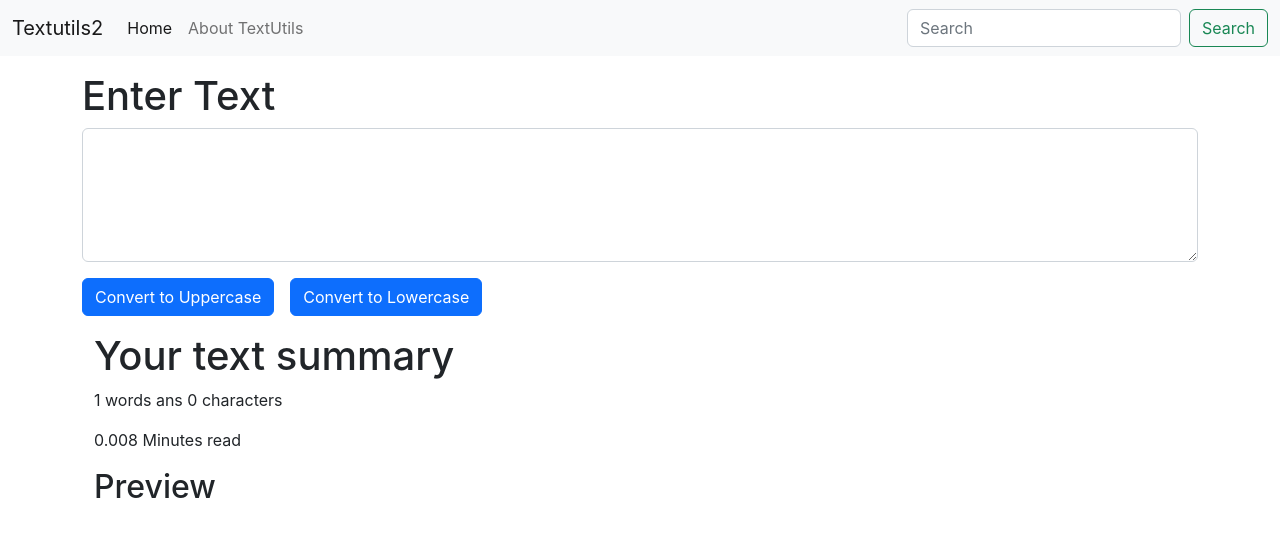
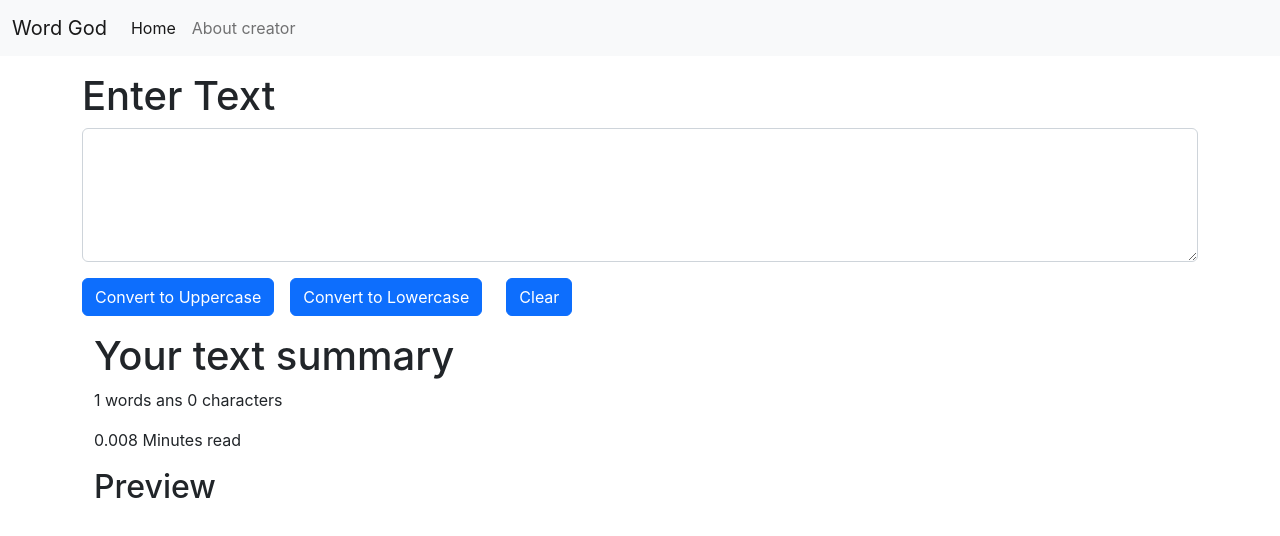
Before and after one commit to Aditya-x/wordAnalyzer, a React (Create React App) app: page / in a window 1280 px wide. Shown: the top 536 px of the page. Built offline with nearby package versions, Linux system fonts and the light colour scheme.

Commit message:
Added clear button and edited readme removed search bar

```diff
--- a/src/App.js
+++ b/src/App.js
@@ -5,7 +5,7 @@ import Textform from './components/Textform';
 function App() {
   return (
     <>
-<Navbar title = "Textutils2"  aboutText= "About TextUtils"/>
+<Navbar title = "Word God"  aboutText= "About creator"/>
 <div className="container  my-3">
 <Textform heading="Enter Text"/>
 </div>
--- a/src/components/Navbar.js
+++ b/src/components/Navbar.js
@@ -32,17 +32,7 @@ export default function Navbar(props) {
                                 </a>
                             </li>
                         </ul>
-                        <form className="d-flex" role="search">
-                            <input
-                                className="form-control me-2"
-                                type="search"
-                                placeholder="Search"
-                                aria-label="Search"
-                            />
-                            <button className="btn btn-outline-success" type="submit">
-                                Search
-                            </button>
-                        </form>
+
                     </div>
                 </div>
             </nav>
--- a/src/components/Textform.js
+++ b/src/components/Textform.js
@@ -9,6 +9,10 @@ export default function Textform(props) {
     }
     const handleLowClick = () =>{
         let newtext = text.toLocaleLowerCase()
+        setText(newtext)
+    }
+    const handleClearClick = () =>{
+        let newtext = text.replace(text, '');
         setText(newtext)
     }
 
@@ -27,6 +31,7 @@ export default function Textform(props) {
             </div>
                 <button className="btn btn-primary" onClick={handleUpClick}>Convert to Uppercase</button>
                 <button className="btn btn-primary mx-3" onClick={handleLowClick}>Convert to Lowercase</button>
+                <button className="btn btn-primary mx-2" onClick={handleClearClick}>Clear</button>
             </div>
 
             <div className ="container my-3">
```
Also changed, not shown: 1 other file (tests, documents, lock files or other folders).
